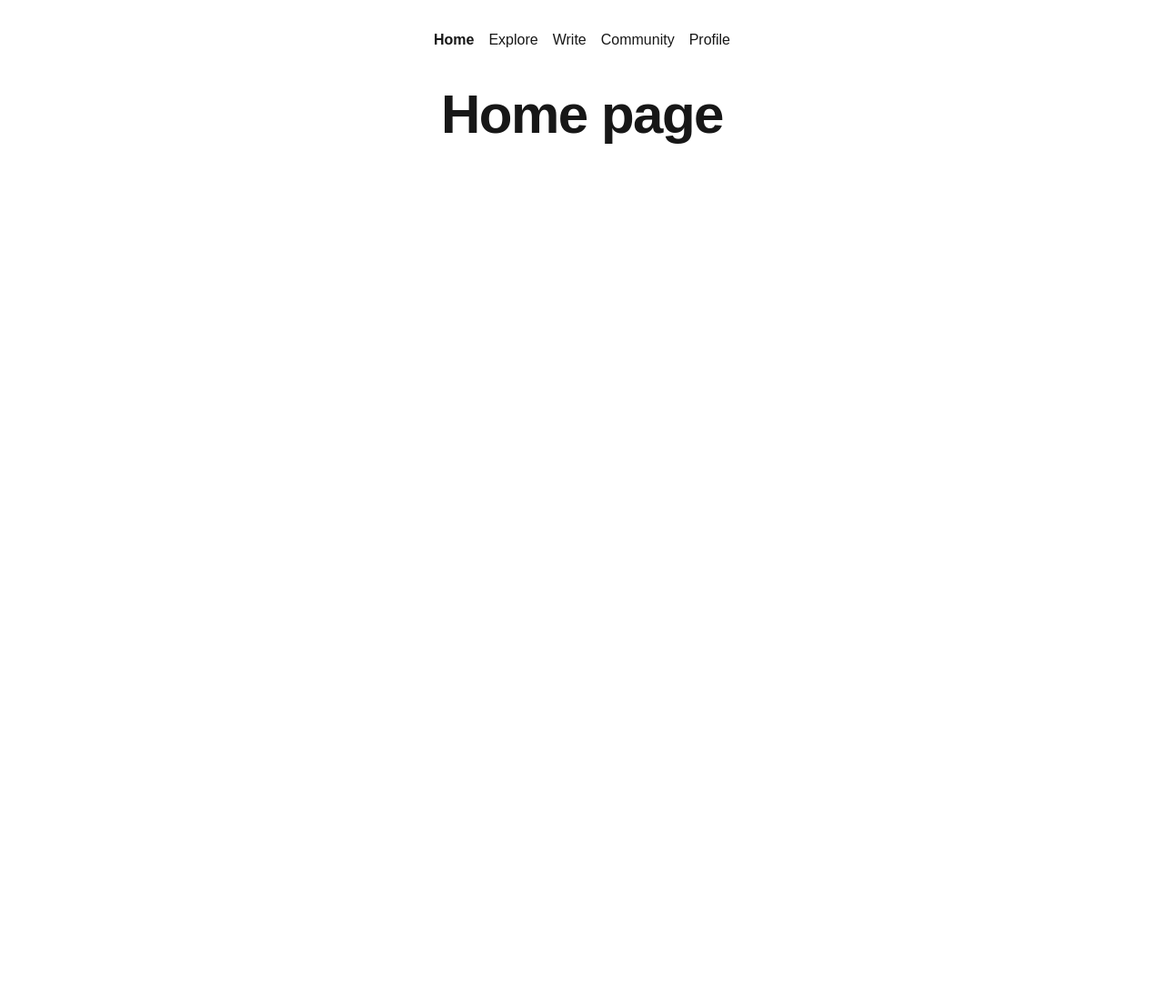
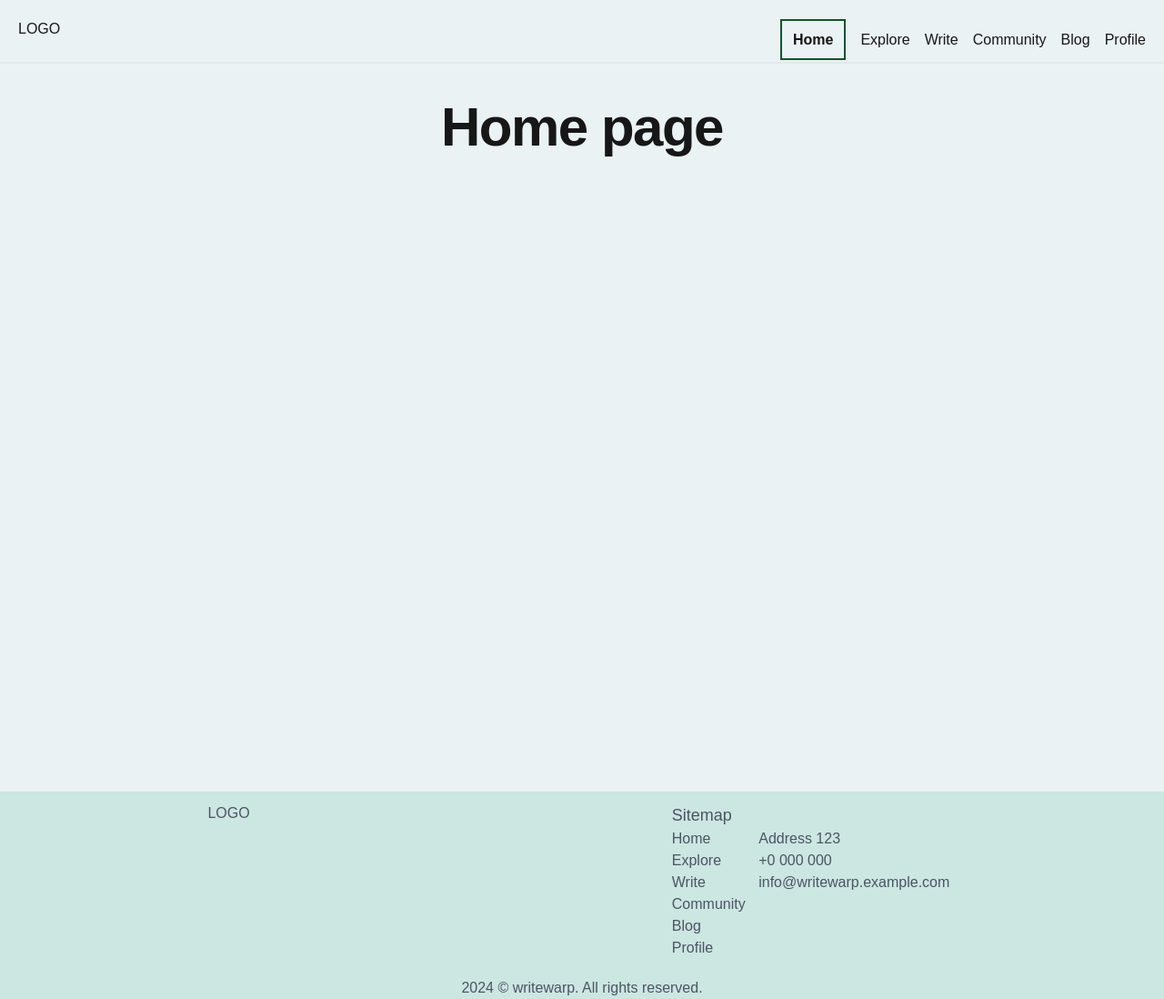
Before and after one commit to apavazza/HCI, a Next.js app: page / in a window 1280 px wide. Shown: the whole page at 91% size. Before the commit the page ends 856 px from the top, so only its background shows below. Built offline with nearby package versions, Linux system fonts and the light colour scheme.

Commit message:
Introduced blog page feature

```diff
--- a/src/app/blog/[id]/page.tsx
+++ b/src/app/blog/[id]/page.tsx
@@ -1,13 +1,39 @@
+import Link from "next/link";
+import { BASE_API_URL } from "../page";
+import type { Post } from "../page";
+import { ArrowLeft } from "lucide-react";
+import { Metadata } from "next";
+
+export const metadata: Metadata = {
+  title: "Blog",
+};
+
 type BlogPostProps = {
   params: { id: string };
 };
 
-  export default function BlogPost({ params }: BlogPostProps) {
+async function getPost(id: string): Promise<Post> {
+  const data = await fetch(`${BASE_API_URL}/posts/${id}`);
+  return data.json();
+}
+
+export default async function BlogPost({ params }: BlogPostProps) {
+  const post = await getPost(params.id);
+  const { id, title, body } = post;
   return (
     <main className="flex min-h-screen flex-col items-center p-10">
-        <h1 className="text-6xl font-extrabold tracking-tight">
-          Blog Post: {params.id}
+      <article className="w-full max-w-2xl bg-white shadow-lg rounded-lg overflow-hidden p-6">
+        <Link
+          href="/blog"
+          className="inline-flex items-center text-gray-600 hover:text-gray-900 transition-colors duration-200 mb-6"
+        >
+          <ArrowLeft className="mr-2 h-4 w-4" /> Back to all posts
+        </Link>
+        <h1 className="text-3xl md:text-4xl font-extrabold tracking-tight text-gray-900 mb-4">
+          Post {id}: {title}
         </h1>
+        <p>{body}</p>
+      </article>
     </main>
   );
 }
--- a/src/app/blog/page.tsx
+++ b/src/app/blog/page.tsx
@@ -1,7 +1,131 @@
-export default function BlogPage() {
+import type { Metadata } from "next";
+import Link from "next/link";
+
+export type Post = {
+  userId: number;
+  id: number;
+  title: string;
+  body: string;
+};
+
+type BlogPageProps = {
+  searchParams: { page: string };
+};
+
+type PagingInfo = {
+  _start?: number;
+  _limit?: number;
+};
+
+type PaginationProps = {
+  currentPage: number;
+  pagesCount: number;
+};
+
+export const metadata: Metadata = {
+  title: "Blog",
+};
+
+export const BASE_API_URL = "https://jsonplaceholder.typicode.com";
+const PAGE_SIZE = 6;
+
+async function getPosts({
+  _start = 0,
+  _limit = PAGE_SIZE,
+}: PagingInfo): Promise<Post[]> {
+  const data = await fetch(
+    `${BASE_API_URL}/posts/?_start=${_start}&_limit=${_limit}`
+  );
+  return data.json();
+}
+
+// Get the total number of posts; please note this feature is API specific.
+async function getPostsCount(): Promise<number> {
+  // https://jsonplaceholder.typicode.com/posts/?_start=5&_limit=8
+  const data = await fetch(`${BASE_API_URL}/posts/?_limit=1`, {
+    method: "HEAD",
+  });
+  let count: string | number = data.headers.get("x-total-count") || "1";
+  count = parseInt(count, 10);
+  return count;
+}
+
+function processPost(post: Post) {
+  const { id, title } = post;
+  return (
+    <li key={id} className="mb-4">
+      <Link
+        href={`/blog/${id}`}
+        className="block p-6 bg-white rounded-lg border border-gray-200 shadow-md hover:bg-gray-100 transition-colors duration-200"
+      >
+        <h2 className="mb-2 text-2xl font-bold tracking-tight text-gray-900">
+          Post {id}: {title}
+        </h2>
+        <p className="font-normal text-gray-700">
+          Click to read more about this fascinating topic...
+        </p>
+      </Link>
+    </li>
+  );
+}
+
+function Pagination(pagination: PaginationProps) {
+  const { currentPage, pagesCount } = pagination;
+  const isFirstPage = currentPage === 1;
+  const isLastPage = currentPage === pagesCount;
+
+  return (
+    <div className="w-full max-w-2xl mb-6">
+      <div className="bg-white rounded-lg border border-gray-200 shadow-sm p-4 flex justify-between items-center">
+        <Link
+          href={`/blog?page=${currentPage - 1}`}
+          className={`px-4 py-2 rounded-md transition-colors duration-200 ${
+            isFirstPage
+              ? "bg-gray-100 text-gray-400 cursor-not-allowed"
+              : "bg-gray-200 text-gray-700 hover:bg-gray-300"
+          }`}
+          aria-disabled={isFirstPage}
+        >
+          Previous
+        </Link>
+        <p className="text-gray-700">
+          Page{" "}
+          <span className="font-semibold text-gray-900">{currentPage}</span> of{" "}
+          <span className="font-semibold text-gray-900">{pagesCount}</span>
+        </p>
+        <Link
+          href={`/blog?page=${currentPage + 1}`}
+          className={`px-4 py-2 rounded-md transition-colors duration-200 ${
+            isLastPage
+              ? "bg-gray-100 text-gray-400 cursor-not-allowed"
+              : "bg-gray-200 text-gray-700 hover:bg-gray-300"
+          }`}
+          aria-disabled={isLastPage}
+        >
+          Next
+        </Link>
+      </div>
+    </div>
+  );
+}
+
+export default async function BlogPage({ searchParams }: BlogPageProps) {
+  const postsCount = await getPostsCount();
+  const pagesCount = Math.ceil(postsCount / PAGE_SIZE);
+  // Ensure the page number is a positive integer.
+  const currentPage = Math.min(
+    /^[1-9][0-9]*$/.test(searchParams.page) ? Number(searchParams.page) : 1,
+    pagesCount
+  );
+  const _start = (currentPage - 1) * PAGE_SIZE;
+  const _limit = PAGE_SIZE;
+
+  const posts = await getPosts({ _start, _limit });
   return (
     <main className="flex min-h-screen flex-col items-center p-10">
-      <h1 className="text-6xl font-extrabold tracking-tight">Blog</h1>
+      <h1 className="text-6xl font-extrabold tracking-tight mb-10">Blog</h1>
+      <ul className="w-full pb-5 max-w-2xl space-y-4">{posts.map(processPost)}</ul>
+      <Pagination currentPage={currentPage} pagesCount={pagesCount} />
     </main>
   );
 }
--- a/src/app/globals.css
+++ b/src/app/globals.css
@@ -3,7 +3,8 @@
 @tailwind utilities;
 
 :root {
-  --background: #ffffff;
+  /*--background: #ffffff;*/
+  --background: #EBF2F4;
   --foreground: #171717;
 }
 
--- a/src/app/layout.tsx
+++ b/src/app/layout.tsx
@@ -2,6 +2,7 @@ import type { Metadata } from "next";
 import localFont from "next/font/local";
 import "./globals.css";
 import { Navigation } from "@/components/navigation";
+import { Footer } from "@/components/footer";
 
 const geistSans = localFont({
   src: "./fonts/GeistVF.woff",
@@ -34,6 +35,7 @@ export default function RootLayout({
       >
         <Navigation />
         {children}
+        <Footer />
       </body>
     </html>
   );
--- /dev/null
+++ b/src/components/footer.tsx
@@ -0,0 +1,36 @@
+"use client";
+
+import Link from "next/link";
+import { usePathname } from "next/navigation";
+
+type Page = {
+  title: string;
+  path: `/${string}`;
+};
+
+export function Footer() {
+  return (
+    <div className="w-full pt-3 bg-[#CCE6E2] text-gray-600">
+      <div className="flex justify-around">
+        <div>LOGO</div>
+        <div className="w-1/4 flex justify-around">
+          <ul className="inline-block">
+            <li className="text-lg">Sitemap</li>
+            <li><a href="/">Home</a></li>
+            <li><a href="/explore">Explore</a></li>
+            <li><a href="/write">Write</a></li>
+            <li><a href="/community">Community</a></li>
+            <li><a href="/blog">Blog</a></li>
+            <li><a href="/profile">Profile</a></li>
+          </ul>
+          <ul className="inline-block mt-7">
+            <li>Address 123</li>
+            <li>+0 000 000</li>
+            <li><a href="mailto:info@writewarp.example.com">info@writewarp.example.com</a></li>
+          </ul>
+        </div>
+      </div>
+      <div className="w-full pt-5 text-center">2024 &copy; writewarp. All rights reserved.</div>
+    </div>
+  );
+}
--- a/src/components/navigation.tsx
+++ b/src/components/navigation.tsx
@@ -24,6 +24,10 @@ const pages: Page[] = [
     path: "/community",
   },
   {
+    title: "Blog",
+    path: "/blog",
+  },
+  {
     title: "Profile",
     path: "/profile",
   },
@@ -37,10 +41,10 @@ function processPage(page: Page, index: number, pathname: string) {
         className={
           page.path === "/"
             ? pathname === page.path
-              ? "font-extrabold"
+              ? "font-extrabold border-2 border-solid p-3 border-green-900"
               : ""
             : pathname.startsWith(page.path)
-            ? "font-extrabold"
+            ? "font-extrabold border-2 border-solid p-3 border-green-900"
             : ""
         }
       >
@@ -53,8 +57,12 @@ function processPage(page: Page, index: number, pathname: string) {
 export function Navigation() {
   const pathname = usePathname();
   return (
-    <ul className="flex justify-center space-x-4 mt-8">
-      {pages.map((page, index) => processPage(page, index, pathname))}
-    </ul>
+    <div className="flex justify-between border-b-2">
+      <span className="inline-block p-5">LOGO</span>
+      <ul className="inline-flex justify-center items-center space-x-4 mt-8 pb-3 pr-5">
+        {pages.map((page, index) => processPage(page, index, pathname))}
+      </ul>
+    </div>
+
   );
 }
--- a/tailwind.config.ts
+++ b/tailwind.config.ts
@@ -10,7 +10,7 @@ const config: Config = {
     extend: {
       colors: {
         background: "var(--background)",
-        foreground: "var(--foreground)",
+        foreground: "var(--foreground)"
       },
     },
   },
```
Also changed, not shown: package.json (+6 -5 lines), 2 other files (tests, documents, lock files or other folders). Lines whose indentation alone changed are shown as unchanged.
